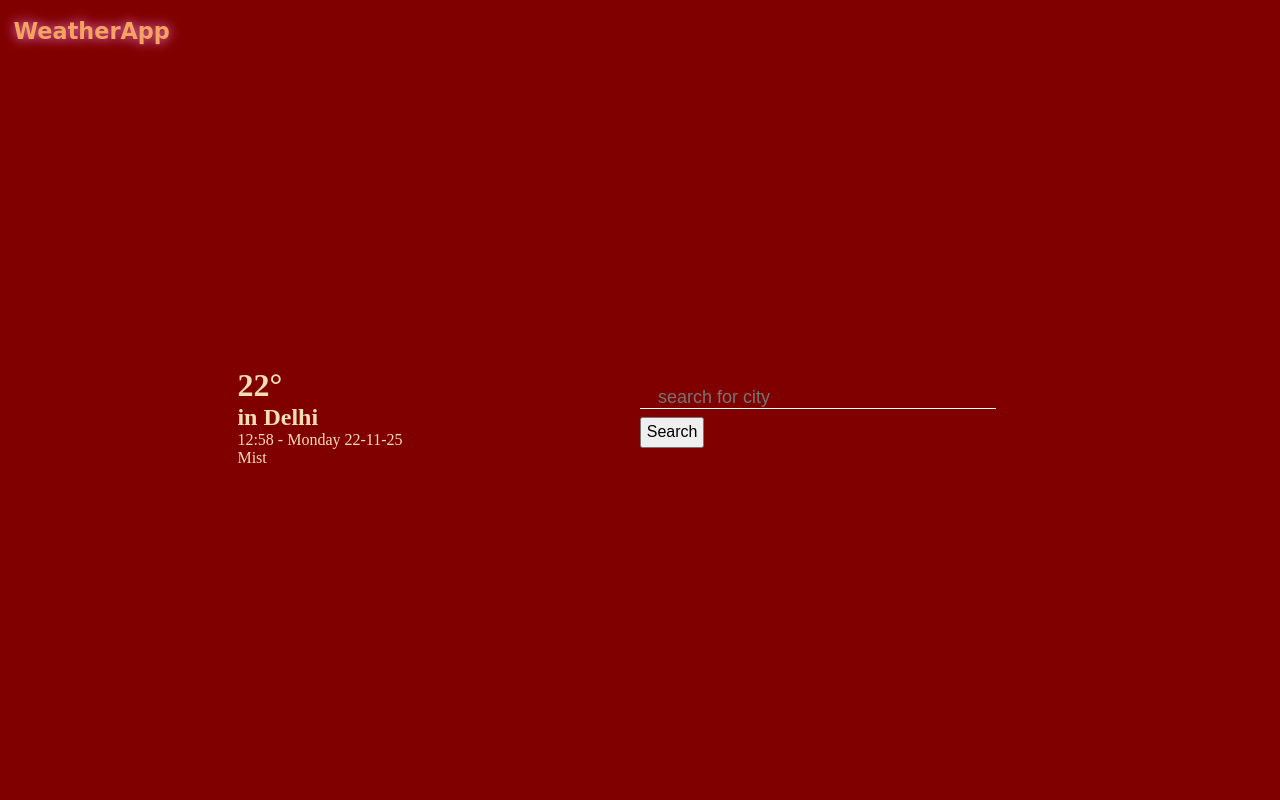
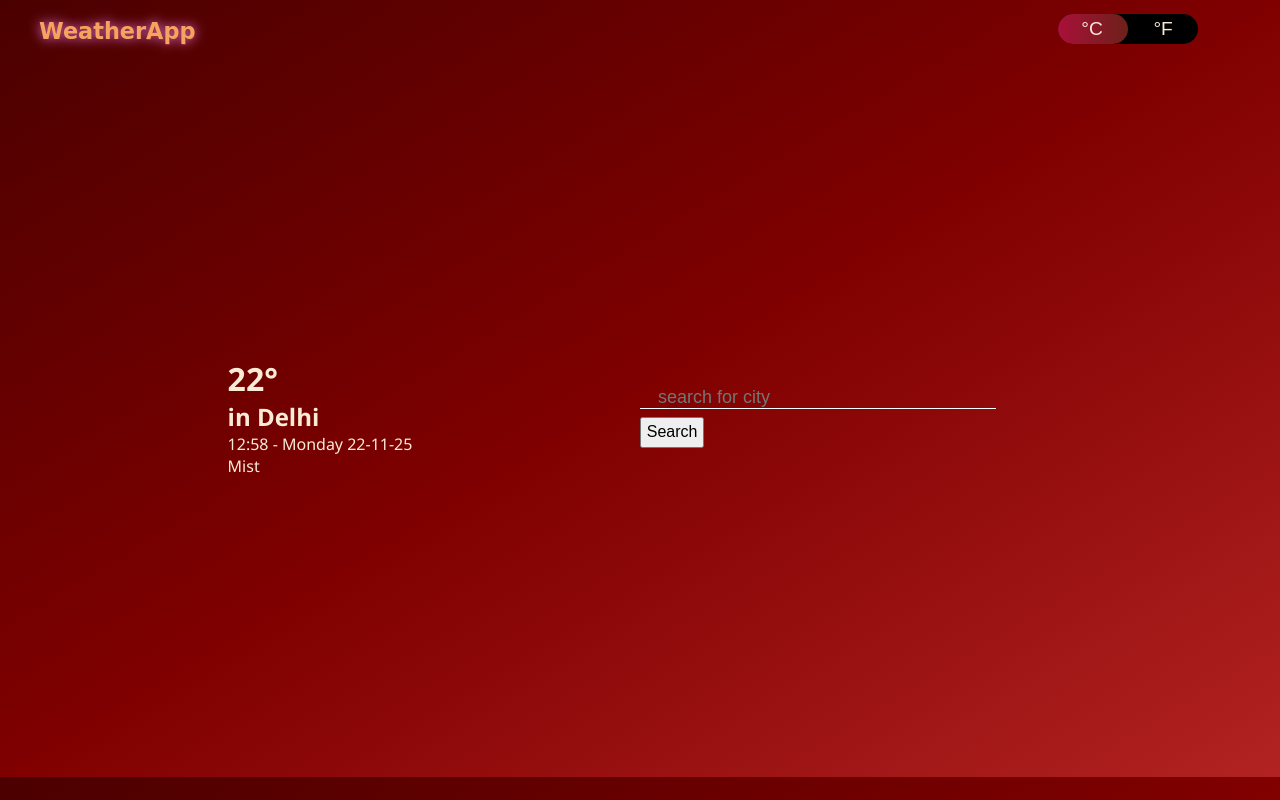
Before and after one commit to Adityamittal26/weather-app, a plain HTML site: page index.html in a window 1280 px wide. Drawn offline with Linux system fonts and the light colour scheme; no server answers.

Commit message:
Add files via upload

```diff
--- a/index.html
+++ b/index.html
@@ -10,8 +10,15 @@
 
 <body>
     <div>
+        <div class="navbar">
             <div class="heading">
                 <h1 class="logo">Weather<span>App</span></h1>
+            </div>
+            <div class="btn_box">
+                <div id="btn"></div>
+                <button type="button" class="toggle_btn" onclick="leftClick()">°C</button>
+                <button type="button" class="toggle_btn" onclick="rightClick()">°F</button>
+            </div>
         </div>
         <div class="container">
             <div class="div1">
--- a/script.js
+++ b/script.js
@@ -1,4 +1,3 @@
-// http://api.weatherapi.com/v1/current.json?key=781984e2aa824aa1852141014252607&q=&(mumbai)&aqi=no
 const tempraturefeild = document.querySelector('#temp')
 const locationfeild = document.querySelector('#location')
 const datefeild = document.querySelector('#date')
@@ -8,21 +7,48 @@ const form = document.querySelector('form')
 
 form.addEventListener('submit', search)
 
+var btn = document.getElementById('btn')
+let unit = 'C'
+
+function leftClick() {
+    btn.style.left = '0'
+    unit = 'C'
+    getWeather(target,unit)
+}
+
+function rightClick() {
+    btn.style.left = '70px'
+    unit = 'F'
+    getWeather(target,unit)
+}
+
 let target = 'london'
-const getWeather = async (city) => {
+const getWeather = async (city,X) => {
+    try {
     let url = `https://api.weatherapi.com/v1/current.json?key=781984e2aa824aa1852141014252607&q=${city}&aqi=no`
 
     const res = await fetch(url)
     const data = await res.json()
-
-    let temp = data.current.temp_c
+    let temp
+    if (X == 'C') {
+        temp = data.current.temp_c
+    }
+    else {
+        temp = data.current.temp_f
+    }
     let location = data.location.name
     let date = data.location.localtime
     let condition = data.current.condition.text
 
+    console.log(data)
+
     updateWeather(temp, location, date, condition)
-
-    // console.log(temp, location, date, condition)
+    }
+    catch (error) {
+        alert('Could not fetch weather data. Please check the city name.')
+        target = 'london'
+        getWeather(target, unit)
+    }
 
 }
 
@@ -32,7 +58,7 @@ function updateWeather(temp, location, date, condition) {
     let splitTime = date.split(' ')[1]
     let day = getdayname(new Date(splitDate).getDay())
 
-    tempraturefeild.innerHTML = `${temp}°C`
+    tempraturefeild.innerHTML = `${temp}°${unit}`
     locationfeild.innerHTML = `in ${location}`
     datefeild.innerHTML = splitDate + ' ' + day + ' ' + splitTime
     conditionfeild.innerHTML = condition
@@ -41,12 +67,12 @@ function updateWeather(temp, location, date, condition) {
 function search(e) {
     e.preventDefault()
     target = searchfeild.value
-    getWeather(target)
+    getWeather(target,unit)
     searchfeild.value = ''
 }
 
 function getdayname(number) {
-    switch (number){
+    switch (number) {
         case 0:
             return 'Sunday'
             break
@@ -71,4 +97,8 @@ function getdayname(number) {
     }
 }
 
-    getWeather(target)
+navigator.geolocation.getCurrentPosition(success => {
+  const { latitude, longitude } = success.coords;
+  target = `${latitude},${longitude}`;
+  getWeather(target, unit);
+})
--- a/style.css
+++ b/style.css
@@ -4,10 +4,17 @@
 }
 
 body {
-    background-color: maroon;
-}
+      /* background-image: linear-gradient(to bottom right, maroon, rgb(97, 24, 53)); */
+      /* background: linear-gradient(to bottom right, #1f2937, #374151, #6b7280);*/
+
+    background: linear-gradient(to bottom right, #4b0000, #800000, #b22222);
+    color: antiquewhite;
+    font-family: 'Segoe UI', sans-serif;
+
+    }
 
 .heading {
+    margin: 0 60% 0 2%;
     max-width: 40%;
     padding: 3em;
     font-size: 28%;
@@ -26,6 +33,46 @@ body {
     padding-top: 0.5em;
 }
 
+.navbar{
+    display : flex;
+    justify-content: center;
+}
+
+.btn_box {
+    margin: auto;
+    width: 140px;
+    height: 30px;;
+    border-radius: 15px;
+    background-color: black;
+    position: relative;
+
+}
+
+#btn {
+    width: 50%;
+    height: 100%;
+    border-radius: 15px;
+    position: absolute;
+    top: 0;
+    left: 0;
+    transition: .3s;
+    background: linear-gradient(to right, #a91039, #6c211a);
+}
+
+.toggle_btn {
+    width: 67px;
+    height: 30px;
+    background-color: transparent;
+    color: antiquewhite;
+    font-size: 1.2em;
+    border: none;
+    cursor: pointer;
+    border-radius: 15px;
+    text-align: center;
+    position: relative;
+    padding: 6 auto;
+}
+
 .container {
     display: flex;
     align-items: flex-start;
@@ -37,7 +84,7 @@ body {
     height: 90vh;
     display: flex;
     flex-direction: column;
-    color: wheat;
+    color: antiquewhite;
     align-items: center;
     justify-content: center;
     text-align: left;
@@ -49,7 +96,6 @@ body {
     height: 90vh;
     display: flex;
     flex-direction: column;
-    /* align-items: center; */
     justify-content: center;
 }
 
@@ -58,7 +104,7 @@ body {
     font-size: large;
     border: none;
     background-color: transparent;
-    color: white;
+    color: antiquewhite;
     border-bottom: solid 1px white;
     display: block;
     outline: none;
```
Lines whose indentation alone changed are shown as unchanged.
